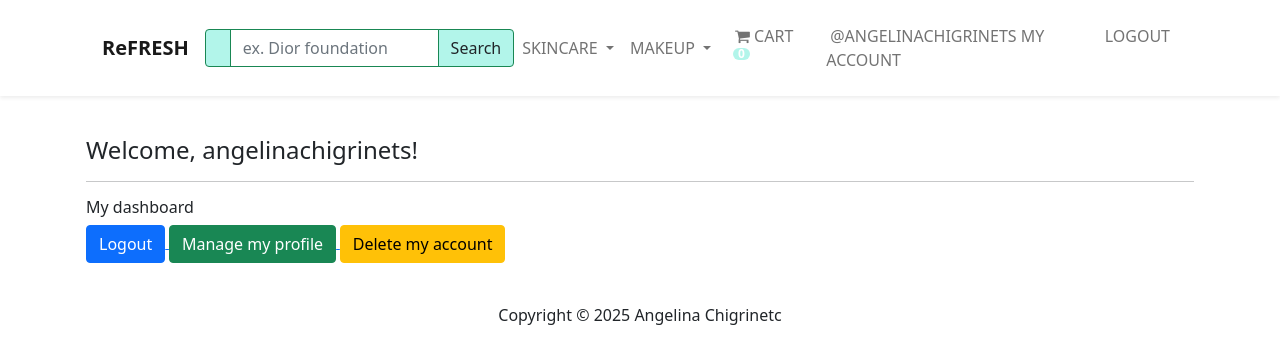
After one commit to ThisisAngelina/ecommerce, a Django app: page /account/dashboard/ in a window 1280 px wide. The commit adds this page. Shown: the top 364 px of the page. Run offline with Django 5.2, Linux system fonts and the light colour scheme; a user stored in the database is signed in; data comes from the database, SQL or seed files in the repository; some libraries are stand-ins or nearby versions; some web fonts are replaced.

Commit message:
implement account username edit, logout, and account delete

```diff
--- /dev/null
+++ b/ecommerce/account/templates/account/dashboard/view_dashboard.html
@@ -0,0 +1,36 @@
+{%  extends "store/base.html" %}
+
+{% load static %}
+
+
+
+{% block content %}
+
+    <br>
+    <div class="container bg-white shadow-md p-3">
+        <h4>Welcome, {{ user.username }}!</h4>
+
+        <hr>
+
+        <h6> My dashboard </h6>
+
+        <a href="{% url 'account:logout' %}">
+        <button class="btn btn-primary">
+            Logout
+            </button>
+        </a>
+
+        <a href="{% url 'account:manage_profile' %}">
+            <button class="btn btn-success">
+                Manage my profile
+                </button>
+            </a>
+
+            <a href="{% url 'account:delete_account' %}">
+                <button class="btn btn-warning">
+                    Delete my account
+                    </button>
+                </a>
+
+    </div>
+{% endblock %}
--- a/ecommerce/account/urls.py
+++ b/ecommerce/account/urls.py
@@ -9,5 +9,11 @@ urlpatterns = [
     path('register', v.register, name='register'),
     path('verify-email', lambda request: render(request, 'account/email/verify_email.html'), name='verify_email'),
     path('login', v.login_user, name='login'),
+    path('logout', v.logout_user, name='logout'),
+
+    path('dashboard/', v.view_dashboard, name='view_dashboard'),
+    path('profile-management', v.manage_profile, name='manage_profile'),
+    path('delete-account', v.delete_user, name='delete_account'),
+
 
 ]
--- a/ecommerce/account/views.py
+++ b/ecommerce/account/views.py
@@ -6,7 +6,7 @@ from django_email_verification import send_email
 
 User = get_user_model()
 
-from .forms import UserCreateForm, LoginForm
+from .forms import UserCreateForm, LoginForm, UserUpdateForm
 
 def register(request):
 
@@ -61,3 +61,39 @@ def login_user(request):
     else:
         form = LoginForm()
         return render(request, 'account/login/login.html', {'form': form})
+
+def logout_user(request):
+
+    # delete the session if the user logs out
+    session_keys = list(request.session.keys())
+    for key in session_keys:
+        if key == 'session_key':
+            continue
+        del request.session[key]
+    logout(request)
+    return redirect('/')
+
+@login_required
+def view_dashboard(request):
+    return render(request,'account/dashboard/view_dashboard.html')
+
+@login_required
+def manage_profile(request):
+    if request.method == 'POST':
+        form = UserUpdateForm(request.POST, instance=request.user)
+
+        if form.is_valid():
+            form.save()
+            return redirect('account:view_dashboard')
+    else:
+        form = UserUpdateForm(instance=request.user)
+    return render(request, 'account/dashboard/manage_profile.html', {'form': form})
+
+
+@login_required
+def delete_user(request):
+    user = User.objects.get(id=request.user.id)
+    if request.method == 'POST':
+        user.delete()
+        return redirect('/')
+    return render(request, 'account/dashboard/delete_account.html')
--- a/ecommerce/store/templates/store/_partials/_navbar.html
+++ b/ecommerce/store/templates/store/_partials/_navbar.html
@@ -71,12 +71,12 @@
                     </a>
                 </li>
 
-                 {% comment %}
+
                 {% if request.user.is_authenticated %}
 
                 <li class="nav-item">
-                    <a class="nav-link mx-2 text-uppercase" href="{% url 'account:dashboard' %}"><i
-                            class="fa-solid fa-circle-user me-1"></i>@{{ user.username }} Account</a>
+                    <a class="nav-link mx-2 text-uppercase" href="{% url 'account:view_dashboard' %}"><i
+                            class="fa-solid fa-circle-user me-1"></i>@{{ user.username }} My account</a>
                 </li>
 
                 <li class="nav-item">
@@ -94,7 +94,6 @@
                 </li>
                 {% endif %}
 
-                 {% endcomment %}
 
 
             </ul>
```
Also changed, not shown: ecommerce/account/forms.py (+24 -0 lines), ecommerce/account/templates/account/dashboard/delete_account.html (added, +27 -0 lines), ecommerce/account/templates/account/dashboard/manage_profile.html (added, +26 -0 lines).
